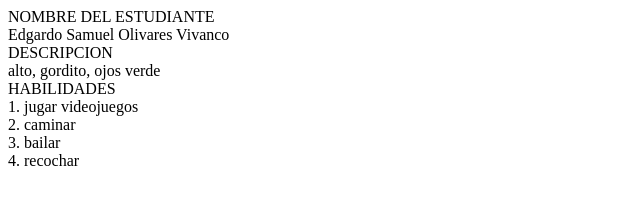
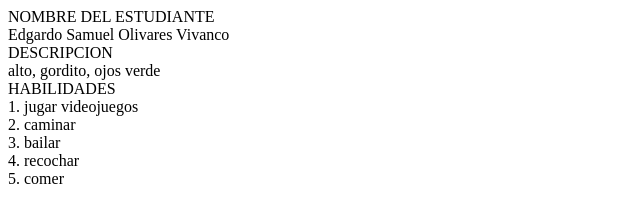
Before and after one commit to dogor17/ejercicio-1, a plain HTML site: page index.html in a window 1280 px wide. Shown: the full height of the page, 0-640 px from the left. Drawn offline with Linux system fonts and the light colour scheme.

Commit message:
decimo commit

```diff
--- a/index.html
+++ b/index.html
@@ -15,6 +15,7 @@
     <div>2. caminar</div>
     <div>3. bailar</div>
     <div>4. recochar</div>
+    <div>5. comer</div>
 
 
 </body>
```
